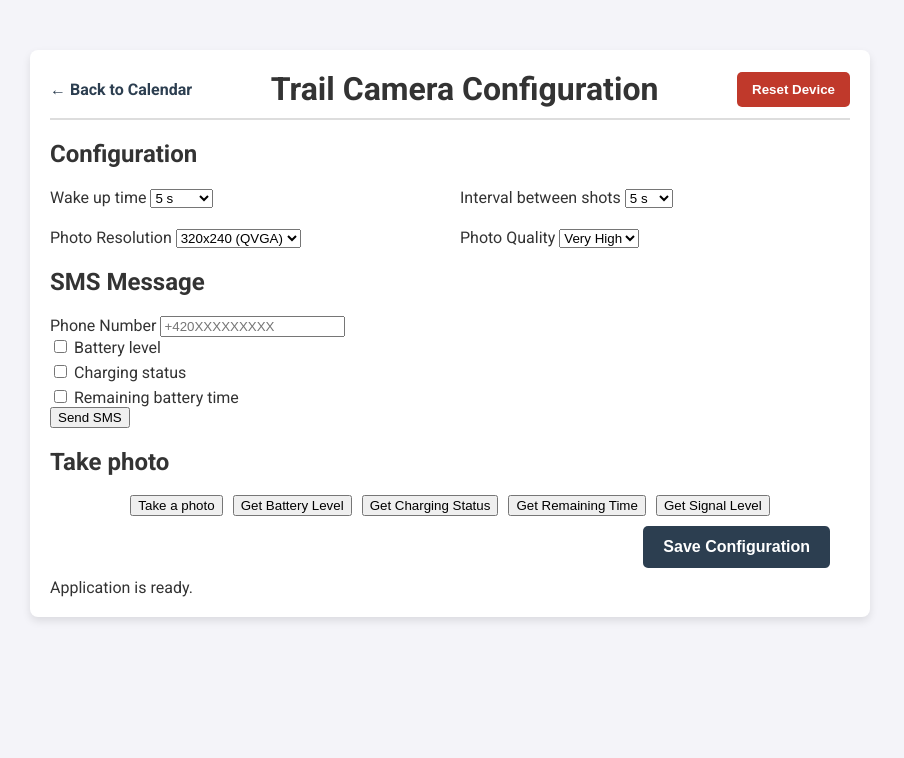
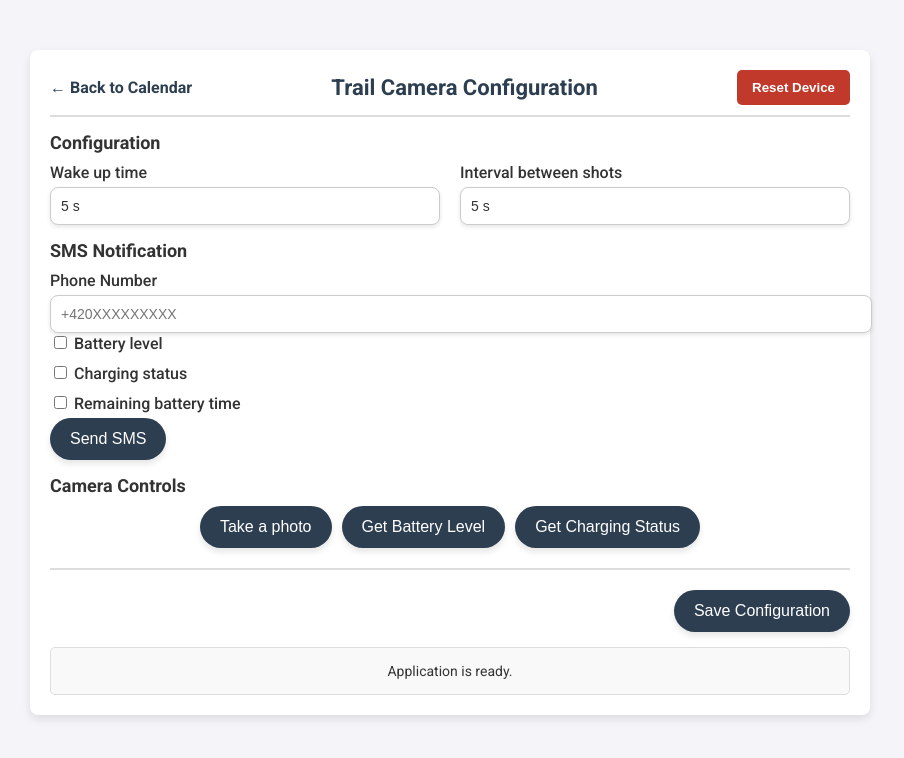
Before and after one commit to xskoum01/PhotoTrack, a Flask app: page /configuration in a window 1280 px wide. Shown: the top 758 px of the page, without its empty margins (190-1094 px from the left). Run offline with Flask 3, Linux system fonts and the light colour scheme; a user stored in the database is signed in.

Commit message:
Merge remote-tracking branch 'origin/main'

```diff
--- a/templates/configuration.html
+++ b/templates/configuration.html
@@ -14,7 +14,16 @@
             color: #333;
         }
 
-/* Nadpis a tlačítka nahoře */
+        .container {
+            max-width: 800px;
+            margin: 50px auto;
+            background: white;
+            border-radius: 8px;
+            box-shadow: 0 4px 8px rgba(0, 0, 0, 0.1);
+            padding: 20px;
+        }
+
+        /* Header Bar */
         .header-bar {
             display: flex;
             justify-content: space-between;
@@ -23,7 +32,14 @@
             border-bottom: 2px solid #ddd;
         }
 
-/* "Back to Calendar" vlevo */
+        .header-bar h1 {
+            flex-grow: 1;
+            text-align: center;
+            margin: 0;
+            font-size: 22px;
+            color: #2c3e50;
+        }
+
         .back-button {
             text-decoration: none;
             color: #2c3e50;
@@ -35,14 +51,6 @@
             text-decoration: underline;
         }
 
-/* H1 uprostřed */
-.header-title {
-    flex-grow: 1;
-    text-align: center;
-    margin: 0;
-}
-
-/* Reset tlačítko vpravo */
         .reset-button {
             background-color: #c0392b;
             color: white;
@@ -58,24 +66,49 @@
             background-color: #a93226;
         }
 
-/* Celkový kontejner */
-.container {
-    max-width: 800px;
-    margin: 50px auto;
-    background: white;
-    border-radius: 8px;
-    box-shadow: 0 4px 8px rgba(0, 0, 0, 0.1);
-    padding: 20px;
+        h2 {
+            font-size: 18px;
+            margin-bottom: 10px;
+            color: #333;
+            font-weight: bold;
         }
 
-/* Grid layout pro konfiguraci */
+        label {
+            font-weight: 500;
+            display: block;
+            margin-bottom: 5px;
+        }
+
+        select, input[type="text"] {
+            width: 100%;
+            padding: 10px;
+            border: 1px solid #ccc;
+            border-radius: 8px;
+            font-size: 14px;
+            background: #fff;
+            color: #333;
+            appearance: none;
+            box-shadow: 0 2px 4px rgba(0, 0, 0, 0.1);
+            cursor: pointer;
+        }
+
+        select:hover, input:hover {
+            border-color: #2c3e50;
+        }
+
+        /* Configuration Grid */
         .config-grid {
             display: grid;
-    grid-template-columns: repeat(2, 1fr); /* Dvě sloupce */
+            grid-template-columns: repeat(2, 1fr);
             gap: 20px;
         }
 
-/* Tlačítka pro focení */
+        .checkbox-group {
+            display: flex;
+            flex-direction: column;
+            gap: 5px;
+        }
+
         .photo-button-group {
             display: flex;
             flex-wrap: wrap;
@@ -83,48 +116,58 @@
             justify-content: center;
         }
 
-/* Checkboxy zarovnané pod sebe */
-.checkbox-group {
-    display: flex;
-    flex-direction: column;
-    gap: 5px;
+        .action-button {
+            background-color: #2c3e50;
+            color: white;
+            font-weight: 500;
+            cursor: pointer;
+            transition: background-color 0.3s, transform 0.2s ease-in-out;
+            border: none;
+            padding: 12px 20px;
+            border-radius: 25px;
+            font-size: 16px;
+            text-align: center;
+            box-shadow: 0 4px 6px rgba(0, 0, 0, 0.1);
         }
 
-/* Kontejner pro tlačítko "Save Configuration" */
+        .action-button:hover {
+            background-color: #1a242f;
+        }
+
+        /* Oddělující čára nad Save Configuration */
+        .divider {
+            border-top: 2px solid #ddd;
+            margin: 20px 0;
+        }
+
         .save-config-container {
             display: flex;
             justify-content: flex-end;
-    padding: 10px 20px;
         }
 
-/* Styly pro tlačítko */
-.save-config-btn {
-    background-color: #2c3e50;
-    color: white;
-    font-weight: bold;
-    padding: 12px 20px;
+        .status {
+            background-color: #f9f9f9;
+            padding: 15px;
+            border: 1px solid #ddd;
             border-radius: 5px;
-    font-size: 16px;
-    border: none;
-    cursor: pointer;
-    transition: background-color 0.3s;
+            margin-top: 15px;
+            font-size: 14px;
+            color: #333;
+            text-align: center;
         }
-
-.save-config-btn:hover {
-    background-color: #1a242f;
-}
-
     </style>
 </head>
 <body>
+
     <div class="container">
+        <!-- Header -->
         <div class="header-bar">
             <a id="back-button" class="back-button" href="/PhotoTrackCalendar">← Back to Calendar</a>
-        <h1 class="header-title">Trail Camera Configuration</h1>
+            <h1>Trail Camera Configuration</h1>
             <button id="reset-device-btn" class="reset-button">Reset Device</button>
         </div>
 
-    <!-- Section: Configuration -->
+        <!-- Configuration -->
         <div class="section">
             <h2>Configuration</h2>
             <div class="config-grid">
@@ -137,6 +180,10 @@
                         <option value="60 s">60 s</option>
                         <option value="5 min">5 min</option>
                         <option value="10 min">10 min</option>
+                        <option value="30 min">30 min</option>
+                        <option value="60 min">60 min</option>
+                        <option value="5 h">5 h</option>
+                        <option value="24 h">24 h</option>
                     </select>
                 </div>
                 <div class="group">
@@ -145,64 +192,48 @@
                         <option value="5 s">5 s</option>
                         <option value="10 s">10 s</option>
                         <option value="30 s">30 s</option>
-                </select>
-            </div>
-            <div class="group">
-                <label for="resolution-select">Photo Resolution</label>
-                <select id="resolution-select">
-                    <option value="320x240">320x240 (QVGA)</option>
-                    <option value="640x480">640x480 (VGA)</option>
-                    <option value="1024x768">1024x768 (XGA)</option>
-                </select>
-            </div>
-            <div class="group">
-                <label for="quality-select">Photo Quality</label>
-                <select id="quality-select">
-                    <option value="Very High">Very High</option>
-                    <option value="High">High</option>
-                    <option value="Middle">Middle</option>
-                    <option value="Low">Low</option>
+                        <option value="60 s">60 s</option>
                     </select>
                 </div>
             </div>
         </div>
 
-    <!-- Section: SMS Message -->
+        <!-- SMS Configuration -->
         <div class="section">
-        <h2>SMS Message</h2>
-        <div class="group">
+            <h2>SMS Notification</h2>
             <label for="phone-input">Phone Number</label>
             <input type="text" id="phone-input" placeholder="+420XXXXXXXXX">
-        </div>
+
             <div class="checkbox-group">
                 <label><input type="checkbox" id="battery-checkbox"> Battery level</label>
                 <label><input type="checkbox" id="charging-checkbox"> Charging status</label>
                 <label><input type="checkbox" id="remaining-time-checkbox"> Remaining battery time</label>
             </div>
-        <button id="send-sms-btn">Send SMS</button>
+
+            <button id="send-sms-btn" class="action-button">Send SMS</button>
         </div>
 
-    <!-- Section: Take Photo -->
+        <!-- Camera Controls -->
         <div class="section">
-        <h2>Take photo</h2>
+            <h2>Camera Controls</h2>
             <div class="photo-button-group">
-            <button id="take-photo-btn">Take a photo</button>
-            <button id="get-battery-btn">Get Battery Level</button>
-            <button id="get-charging-btn">Get Charging Status</button>
-            <button id="get-remaining-time-btn">Get Remaining Time</button>
-            <button id="get-signalLevel-btn">Get Signal Level</button>
+                <button id="take-photo-btn" class="action-button">Take a photo</button>
+                <button id="get-battery-btn" class="action-button">Get Battery Level</button>
+                <button id="get-charging-btn" class="action-button">Get Charging Status</button>
             </div>
         </div>
 
-    <!-- Kontejner pro tlačítko "Save Configuration" -->
+        <!-- Oddělující čára nad Save Configuration -->
+        <div class="divider"></div>
+
+        <!-- Save Configuration -->
         <div class="save-config-container">
-        <button id="save-config-btn" class="save-config-btn">Save Configuration</button>
+            <button id="save-config-btn" class="action-button">Save Configuration</button>
         </div>
 
         <!-- Status Bar -->
         <div class="status" id="status-bar">Application is ready.</div>
     </div>
-
 
     <script>
         const statusBar = document.getElementById('status-bar');
```
Lines whose indentation alone changed are shown as unchanged.
